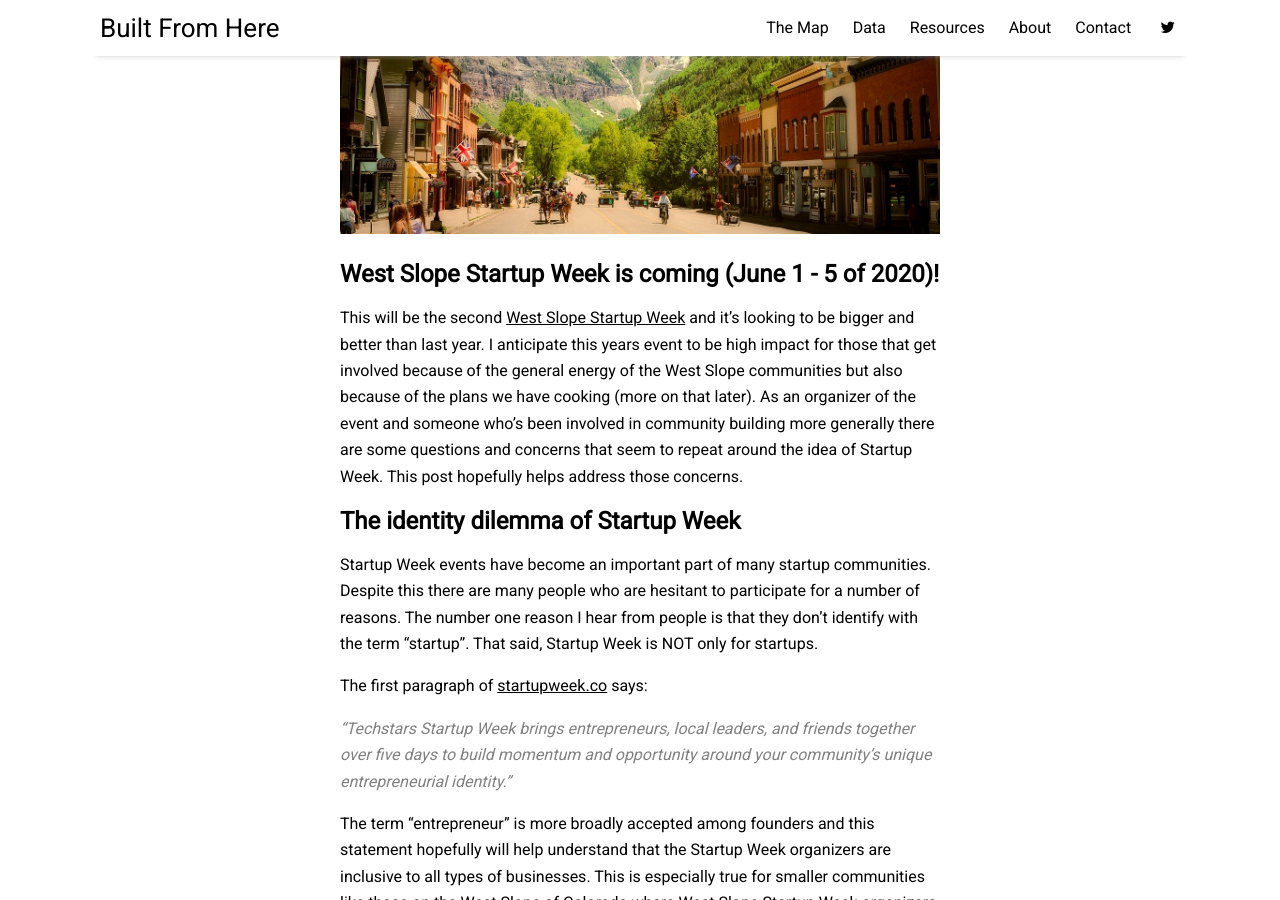
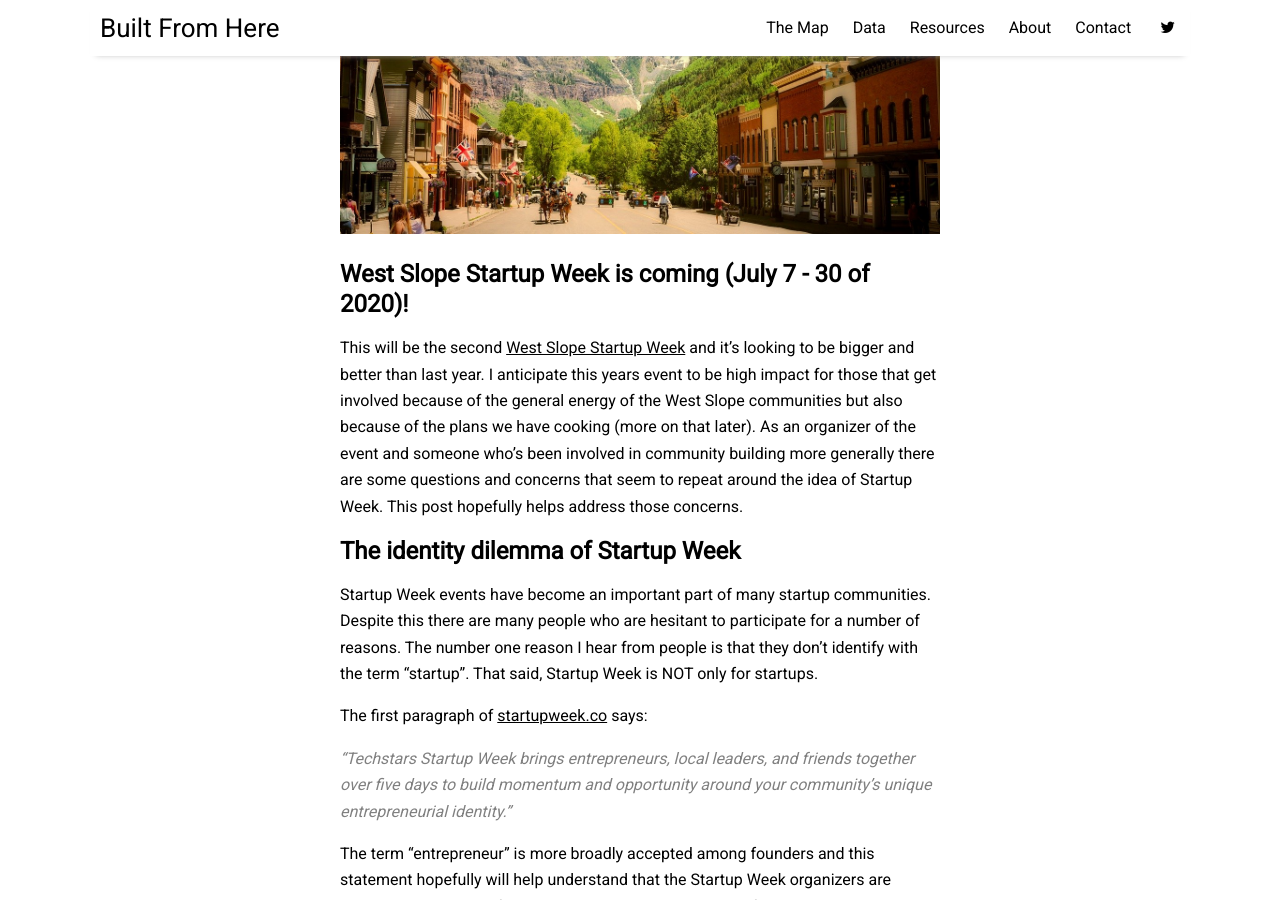
Before and after one commit to justinlewis/built-from-here, a Jekyll site: the page built from _posts/2020-02-29-rural-startup-week.md, in a window 1280 px wide and 900 px high, scrolled down 325 px. Built offline with Jekyll 4.4.1, drawn with Linux system fonts in a browser that asks for light colours; nearby versions of some CDN libraries.

Commit message:
change date

```diff
--- a/_posts/2020-02-29-rural-startup-week.md
+++ b/_posts/2020-02-29-rural-startup-week.md
@@ -15,7 +15,7 @@ mpop: West Slope Startup Week 2020
 
 
 <h2>
-  West Slope Startup Week is coming (June 1 - 5 of 2020)!
+  West Slope Startup Week is coming (July 7 - 30 of 2020)!
 </h2>
   This will be the second [West Slope Startup Week](https://westslopestartupweek.com/) and it's looking to be bigger and better than last year. I anticipate this years event to be high impact for those that get involved because of the general energy of the West Slope communities but also because of the plans we have cooking (more on that later). As an organizer of the event and someone who's been involved in community building more generally there are some questions and concerns that seem to repeat around the idea of Startup Week. This post hopefully helps address those concerns.
 
```
